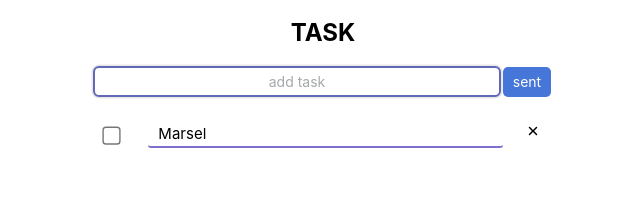
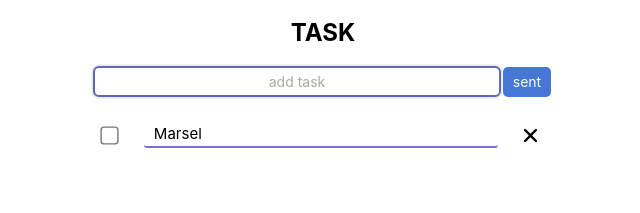
Before and after one commit to JetMars/toDo, a React (Vite) app: page / in a window 1280 px wide. Shown: the top 213 px of the page, without its empty margins (317-957 px from the left). Built offline with nearby package versions, Linux system fonts and the light colour scheme.

Commit message:
add/removeItem-reducer

```diff
--- a/src/components/Task/Task.module.scss
+++ b/src/components/Task/Task.module.scss
@@ -20,3 +20,7 @@ input[type="checkbox"] {
   -o-transform: scale(1.4); /* Opera */
   transform: scale(1.4);
 }
+
+.close {
+  font-size: 25px;
+}
--- a/src/components/Task/Task.tsx
+++ b/src/components/Task/Task.tsx
@@ -2,15 +2,23 @@ import React from "react";
 
 import type { ITask } from "../../types/toDo";
 
+import { useAppDispatch } from "../../hooks/redux.hooks";
+import { removeItem } from "../../redux/slices/toDoSlice";
+
+import { IoClose } from "react-icons/io5";
 import styles from "./Task.module.scss";
-import { IoClose } from "react-icons/io5";
 
-const Task: React.FC<ITask> = ({ title }) => {
+const Task: React.FC<ITask> = ({ id, title }) => {
+  const dispatch = useAppDispatch();
+
   return (
     <li className={styles.root}>
       <input className={styles.checkbox} type="checkbox" name="task" />
       <label className={styles.title}>{title}</label>
-      <IoClose className={styles.close} />
+      <IoClose
+        onClick={() => dispatch(removeItem(id))}
+        className={styles.close}
+      />
     </li>
   );
 };
--- a/src/redux/slices/toDoSlice.ts
+++ b/src/redux/slices/toDoSlice.ts
@@ -5,7 +5,7 @@ import type { ITaskItems } from "../../types/toDo";
 import type { ITask } from "../../types/toDo";
 
 const initialState: ITaskItems = {
-  items: [{ id: "", title: "Marsel" }],
+  items: [{ id: "12", title: "Marsel" }],
 };
 
 export const toDoSlice = createSlice({
@@ -15,8 +15,12 @@ export const toDoSlice = createSlice({
     addItem: (state, action: PayloadAction<ITask>) => {
       state.items.push(action.payload);
     },
+    removeItem: (state, action: PayloadAction<string>) => {
+      console.log(action.payload);
+      state.items = state.items.filter((item) => item.id !== action.payload);
+    },
   },
 });
 
-export const { addItem } = toDoSlice.actions;
+export const { addItem, removeItem } = toDoSlice.actions;
 export default toDoSlice.reducer;
```
